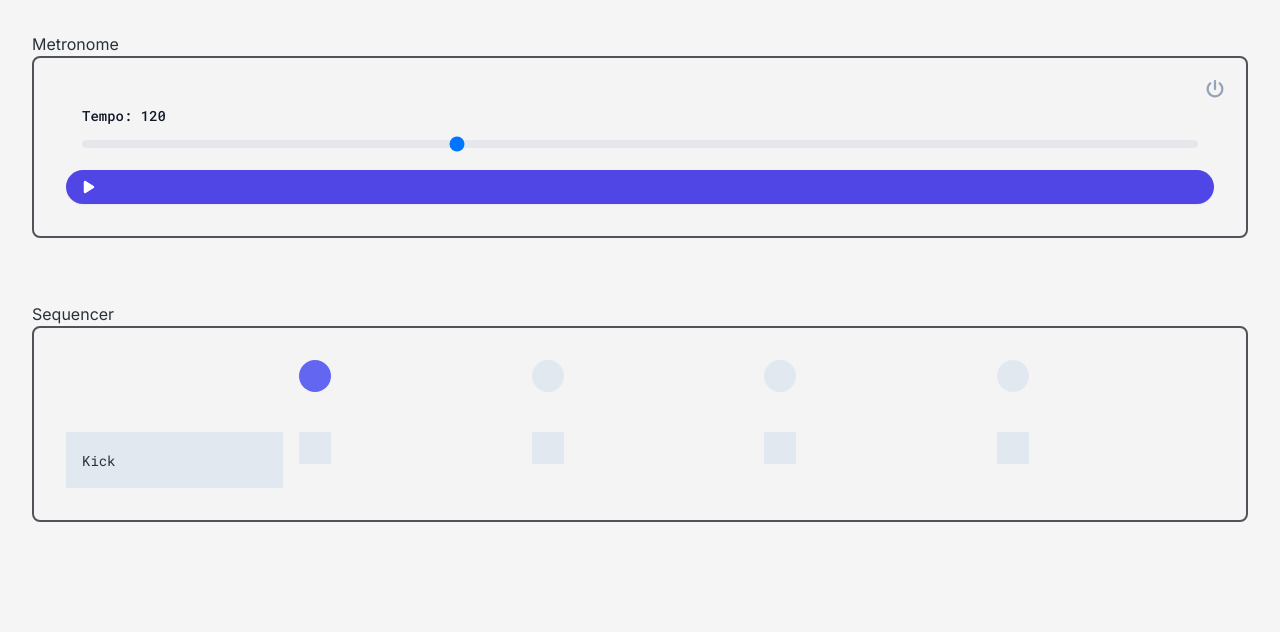
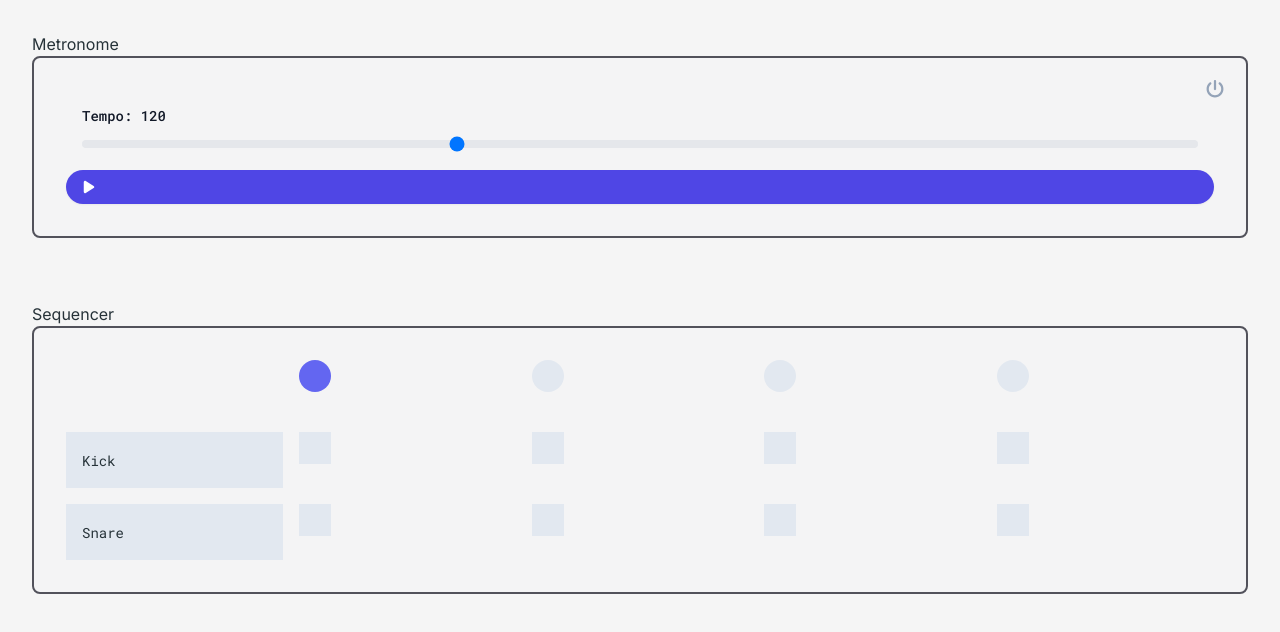
Before and after one commit to Sellebr8n/portfolio, a Next.js app: page /projects/drum-maschine in a window 1280 px wide. Shown: the top 632 px of the page. Built offline with nearby package versions, Linux system fonts and the light colour scheme; no server answers.

Commit message:
fix metronome gain and add snare sound

```diff
--- a/src/app/(routes)/projects/drum-maschine/Metronome.tsx
+++ b/src/app/(routes)/projects/drum-maschine/Metronome.tsx
@@ -14,7 +14,10 @@ const Metronome: React.FC = () => {
       return;
     }
     const osc = actx.createOscillator();
-    osc.connect(actx.destination);
+    const gain = actx.createGain();
+    gain.gain.value = 0.1;
+    osc.connect(gain);
+    gain.connect(actx.destination);
     if (beat % 16 === 0) {
       osc.frequency.value = 880.0;
     } else if (beat % 4 === 0) {
--- a/src/app/(routes)/projects/drum-maschine/Sequencer.tsx
+++ b/src/app/(routes)/projects/drum-maschine/Sequencer.tsx
@@ -10,14 +10,14 @@ const fetchSound = async (audioSrc: string) => {
   return audioBuffer;
 };
 
-const Pad = ({ step }: { step: number }) => {
+const Pad = ({ step, audioSrc }: { step: number; audioSrc: string }) => {
   const [active, setActive] = useState<boolean>(false);
   const [sound, setSound] = useState<AudioBuffer>();
   useEffect(() => {
-    fetchSound('/audio/RDM_Analog_SY1-Kick01.wav').then((data) => {
+    fetchSound(audioSrc).then((data) => {
       setSound(data);
     });
-  }, []);
+  }, [audioSrc]);
 
   useScheduleSound((currentBeat, time, audioContext) => {
     if (currentBeat % 4 !== 0) {
@@ -53,7 +53,7 @@ const Sequencer = () => {
   return (
     <div className="p-8">
       <h2>Sequencer</h2>
-      <section className="grid grid-cols-5 gap-4 grid-rows-2 bg-zinc-100 border-2 border-zinc-600 rounded-lg p-8">
+      <section className="grid grid-cols-5 gap-4 grid-rows-3 bg-zinc-100 border-2 border-zinc-600 rounded-lg p-8">
         <div />
         <div
           className={classNames('max-h-6 max-w-6 p-4 rounded-full', {
@@ -79,10 +79,17 @@ const Sequencer = () => {
         <div className="bg-slate-200 p-4">
           <span className=" text-sm">Kick</span>
         </div>
-        <Pad step={1} />
-        <Pad step={2} />
-        <Pad step={3} />
-        <Pad step={4} />
+        <Pad audioSrc="/audio/RDM_Analog_SY1-Kick01.wav" step={1} />
+        <Pad audioSrc="/audio/RDM_Analog_SY1-Kick01.wav" step={2} />
+        <Pad audioSrc="/audio/RDM_Analog_SY1-Kick01.wav" step={3} />
+        <Pad audioSrc="/audio/RDM_Analog_SY1-Kick01.wav" step={4} />
+        <div className="bg-slate-200 p-4">
+          <span className=" text-sm">Snare</span>
+        </div>
+        <Pad audioSrc="/audio/RDM_Analog_SY1-Snr01.wav" step={1} />
+        <Pad audioSrc="/audio/RDM_Analog_SY1-Snr01.wav" step={2} />
+        <Pad audioSrc="/audio/RDM_Analog_SY1-Snr01.wav" step={3} />
+        <Pad audioSrc="/audio/RDM_Analog_SY1-Snr01.wav" step={4} />
       </section>
     </div>
   );
```
